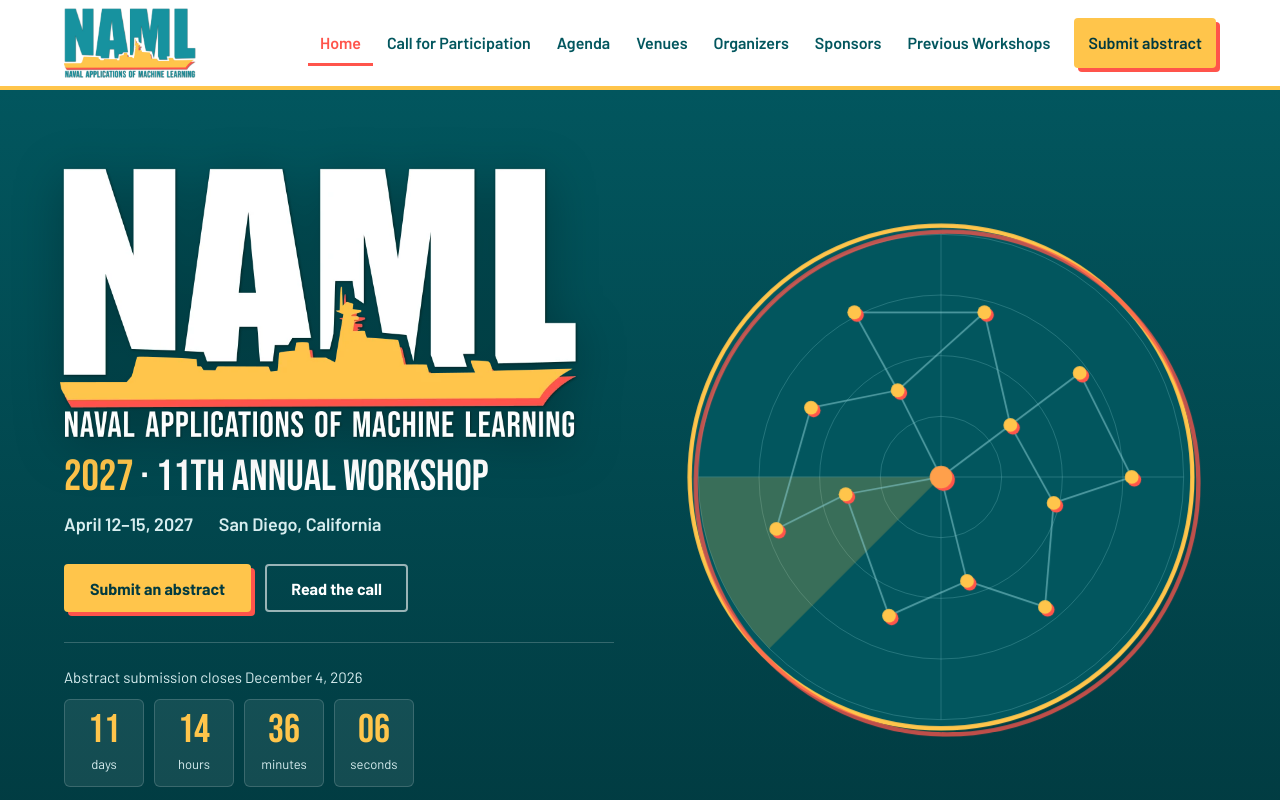
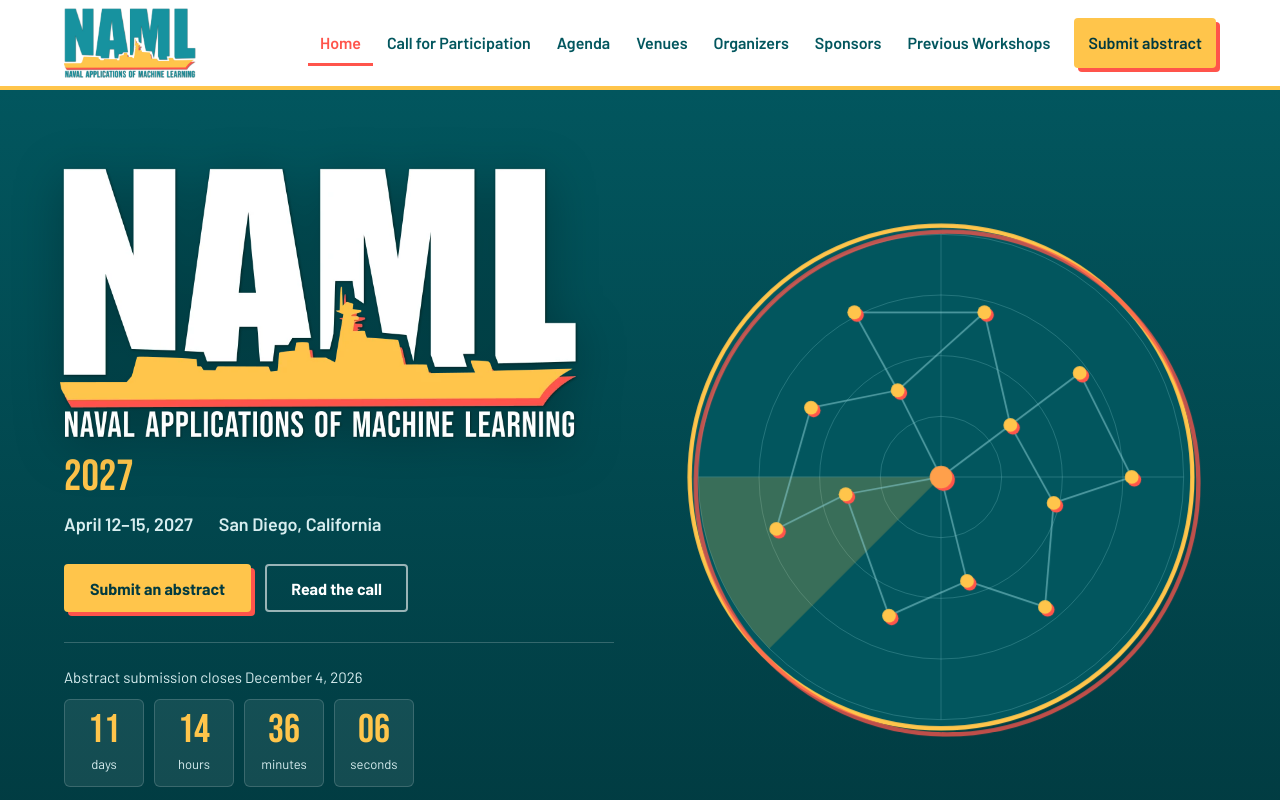
Before and after one commit to futuretech712-jpg/und-demo-naml, a plain HTML site: page index.html in a window 1280 px wide. Shown: the top 800 px of the page. Drawn offline with Linux system fonts and the light colour scheme.

Commit message:
Hero: drop '11th Annual Workshop' from headline
Co-Authored-By: Claude Opus 5.5 <noreply@anthropic.com>
Claude-Session: https://claude.ai/code/session_01KyK1EABoec7QTkgWMBkRDy

```diff
--- a/index.html
+++ b/index.html
@@ -36,7 +36,7 @@
   <div class="wrap">
     <div>
       <h1><img class="logo" src="assets/img/naml27-logo-white.webp" alt="NAML – Naval Applications of Machine Learning" width="807" height="425"><span class="sr">NAML 2027 – Naval Applications of Machine Learning</span></h1>
-      <p class="edition">2027 <span>· 11th Annual Workshop</span></p>
+      <p class="edition">2027</p>
       <div class="meta"><span>April 12–15, 2027</span><span>San Diego, California</span></div>
       <div class="actions">
         <a class="btn pri" href="https://go.mil/naml2027sub" target="_blank" rel="noopener">Submit an abstract</a>
```
Also changed, not shown: src/pages/index.html (+1 -1 lines), wordpress/index.html (+1 -1 lines).
